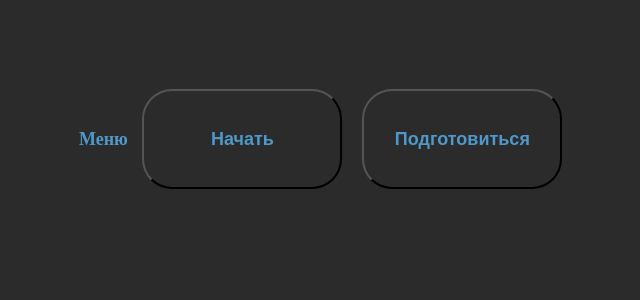
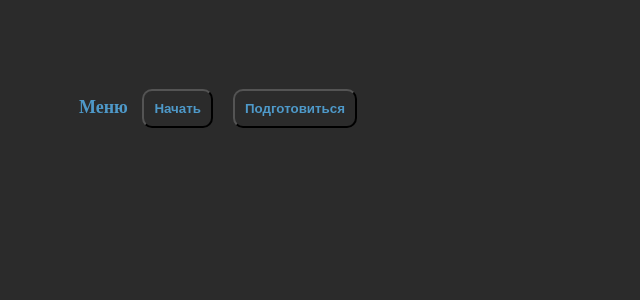
Before and after one commit to CyrillUv/generatorQuestion, an Angular app: page / in a window 1280 px wide. Shown: the top 300 px of the page, without its empty margins (128-768 px from the left). Built offline with nearby package versions, Linux system fonts and the light colour scheme.

Commit message:
Создан вариант безошибочного ответа на вопросы

```diff
--- a/src/app/components/menu/menu.component.css
+++ b/src/app/components/menu/menu.component.css
@@ -3,15 +3,9 @@
   padding: 10px;
   height: 100vh;
 }
-.menu,.menu button{
+.menu{
 
   font-size: large;
   font-weight: bold;
 
 }
-.menu button {
-  width: 200px;
-  margin: 10px;
-  height: 100px;
-  border-radius: 30px;
-}
--- a/src/app/components/questions/questions.component.html
+++ b/src/app/components/questions/questions.component.html
@@ -5,7 +5,7 @@
       <button (click)="unansweredQuestion()" [disabled]="this.question1.active">Ответ</button>
 
       <div>{{ question1.question }}</div>
-      @if (question1?.active) {
+      @if (question1.active) {
         <div>{{ question1.response }}</div>
       }
     }
@@ -19,7 +19,9 @@
         }
          </span>
     }
-    <button (click)="setStatistic(count+'');" routerLink="/statistics">Готово</button>
+    @if (ds.getArrayTime().length===10){
+      <button (click)="setStatistic(count+'');" routerLink="/statistics">Готово</button>
+    }
 
   </div>
   <h2>{{ count|questionsTimer }}</h2>
--- a/src/app/components/questions/questions.component.ts
+++ b/src/app/components/questions/questions.component.ts
@@ -79,6 +79,7 @@ export class QuestionsComponent
       .questions[Math.floor(Math.random() * this.questions.length)]
   }
   public unansweredQuestion(){
+    this.questions.map(el=>el.active=false)
     this.question1.active=true
     this.ds.getArrayOfUnanswered().push(this.question1)
   }
--- a/src/app/components/statistics/statistics.component.html
+++ b/src/app/components/statistics/statistics.component.html
@@ -14,6 +14,8 @@
       }
     }
   </div>
+  } @else {
+    <h1>Вы ответили на все вопросы,поздравляю!!! ฅ^•ﻌ•^ฅ</h1>
   }
   <button routerLink="/menu" (click)="ds.nullingArrayOfUnanswered()">Вернуться в меню</button>
 </div>
--- a/src/app/guards/activate-statistics.guard.ts
+++ b/src/app/guards/activate-statistics.guard.ts
@@ -10,7 +10,7 @@ import {Injectable} from "@angular/core";
 export class ActivateStatistics implements CanActivate {
   constructor(private _ds:DataService,private _router:Router) {}
   public canActivate():boolean {
-    if(this._ds.getArrayOfUnanswered().length&&this._ds.getStatistic()!=='0'&&this._ds.getArrayTime().length){
+    if(this._ds.getStatistic()!=='0'&&this._ds.getArrayTime().length){
     return true
     }
     this._router.navigate([''])
```
